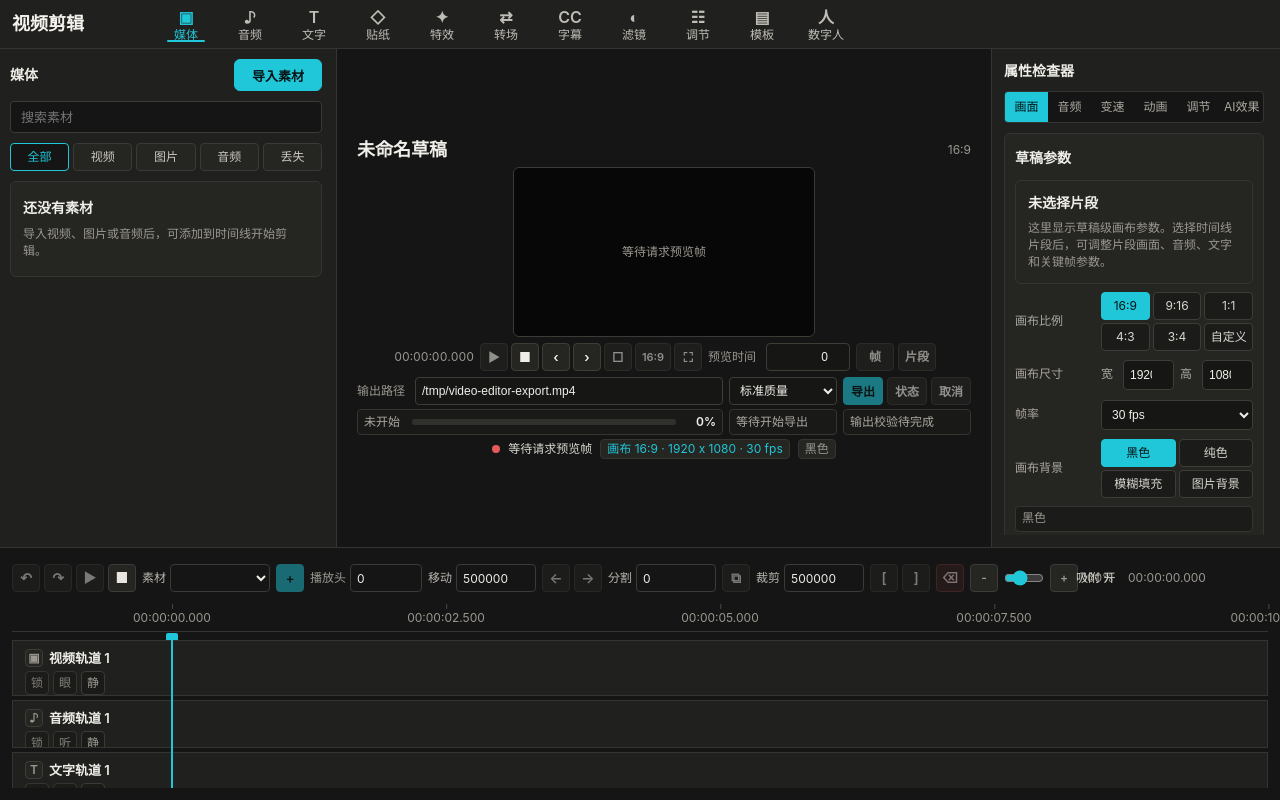
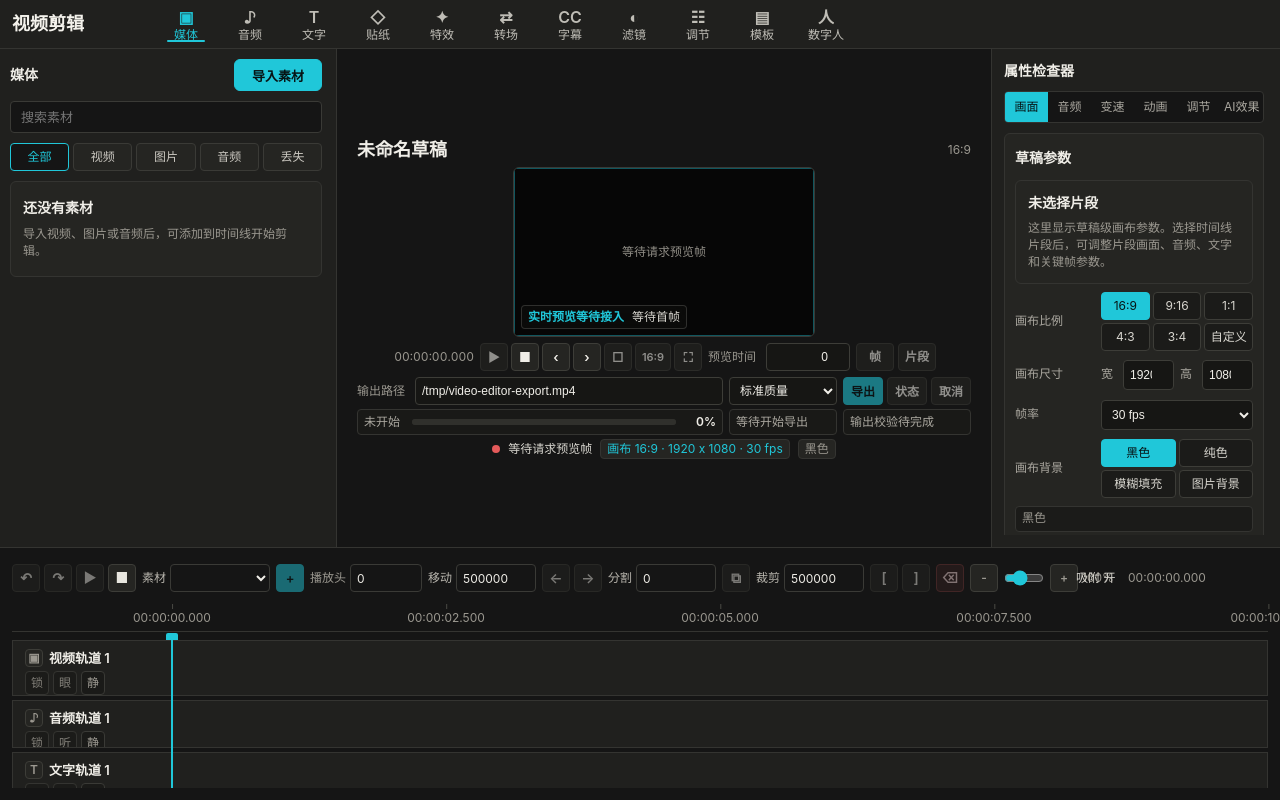
Before and after one commit to lzw5399/video-editor, a React (Vite) app in the folder apps/desktop-electron/: page / in a window 1280 px wide. Built offline with nearby package versions, Linux system fonts and the light colour scheme.

Commit message:
feat(11-04B): reserve native preview host rectangle
- Measures stable preview host bounds and sends integer rect updates through preload
- Displays main-provided realtime preview status, telemetry, and fallback labels
- Covers required desktop geometry and fallback smoke paths

```diff
--- a/apps/desktop-electron/src/renderer/workspace/PreviewMonitor.tsx
+++ b/apps/desktop-electron/src/renderer/workspace/PreviewMonitor.tsx
@@ -1,4 +1,4 @@
-import type { CSSProperties } from "react";
+import { useEffect, useRef, useState, type CSSProperties } from "react";
 
 import type { ExportPreset } from "../../generated/CommandEnvelope";
 import type { DraftCanvasConfig } from "../../generated/Draft";
@@ -49,7 +49,61 @@ type MonitorControl = {
   symbol: string;
 };
 
+type RealtimePreviewHostRect = {
+  x: number;
+  y: number;
+  width: number;
+  height: number;
+  scaleFactorMillis: number;
+};
+
+type RealtimePreviewHostTelemetry = {
+  firstFrameLatencyMs: number | null;
+  seekLatencyMs: number | null;
+  queueLatencyMs: number;
+  renderDurationMs: number;
+  presentedFrameCount: number;
+  droppedFrameCount: number;
+  repeatedFrameCount: number;
+  staleRejectedCount: number;
+  canceledRequestCount: number;
+  fallbackCount: number;
+  cacheHitCount: number;
+  targetTimeMicroseconds: number;
+  playbackGeneration: number;
+};
+
+type RealtimePreviewHostState = {
+  ok: boolean;
+  hostAttached: boolean;
+  fallbackActive: boolean;
+  statusLabel: string;
+  fallbackLabel: string | null;
+  playbackGeneration: number | null;
+  telemetry: RealtimePreviewHostTelemetry | null;
+};
+
+type RealtimePreviewHostApi = {
+  updateHostRect: (rect: RealtimePreviewHostRect) => Promise<RealtimePreviewHostState>;
+  getTelemetry: () => Promise<RealtimePreviewHostState>;
+};
+
+declare global {
+  interface Window {
+    videoEditorRealtimePreviewHost?: RealtimePreviewHostApi;
+  }
+}
+
 const MICROSECONDS_PER_SECOND = 1_000_000;
+const INITIAL_REALTIME_PREVIEW_HOST_STATE: RealtimePreviewHostState = {
+  ok: false,
+  hostAttached: false,
+  fallbackActive: false,
+  statusLabel: "实时预览等待接入",
+  fallbackLabel: null,
+  playbackGeneration: null,
+  telemetry: null
+};
 
 const MONITOR_CONTROLS: readonly MonitorControl[] = [
   { label: "播放", symbol: "▶" },
@@ -82,6 +136,9 @@ export function PreviewMonitor({
   onRefreshExportStatus,
   onCancelExport
 }: PreviewMonitorProps): React.ReactElement {
+  const nativeHostRef = useRef<HTMLDivElement>(null);
+  const lastSentHostRectRef = useRef<string | null>(null);
+  const [nativeHostState, setNativeHostState] = useState<RealtimePreviewHostState>(INITIAL_REALTIME_PREVIEW_HOST_STATE);
   const safePlayheadUs = Math.max(0, Math.round(playheadUs));
   const frameStepUs = frameDurationUs(canvasConfig);
   const canvasReadout = formatCanvasReadout(canvasConfig);
@@ -101,6 +158,88 @@ export function PreviewMonitor({
   const selectionOverlayStyle = buildSelectionOverlayStyle(selectedSegment);
   const textOverlayStyle =
     preview.frameDisplayUrl === null ? buildTextOverlayStyle(selectedSegment) : null;
+
+  useEffect(() => {
+    const hostElement = nativeHostRef.current;
+    const bridge = window.videoEditorRealtimePreviewHost;
+    if (hostElement === null || bridge === undefined) {
+      return;
+    }
+
+    let cancelled = false;
+    let animationFrame: number | null = null;
+
+    const publishBounds = () => {
+      animationFrame = null;
+      const box = hostElement.getBoundingClientRect();
+      const rect = {
+        x: Math.round(box.x),
+        y: Math.round(box.y),
+        width: Math.round(box.width),
+        height: Math.round(box.height),
+        scaleFactorMillis: Math.round(window.devicePixelRatio * 1000)
+      };
+      if (rect.width <= 0 || rect.height <= 0 || rect.scaleFactorMillis <= 0) {
+        return;
+      }
+
+      const rectKey = `${rect.x}:${rect.y}:${rect.width}:${rect.height}:${rect.scaleFactorMillis}`;
+      if (lastSentHostRectRef.current === rectKey) {
+        void bridge.getTelemetry().then((state) => {
+          if (!cancelled) {
+            setNativeHostState(state);
+          }
+        });
+        return;
+      }
+      lastSentHostRectRef.current = rectKey;
+
+      void bridge
+        .updateHostRect(rect)
+        .then((state) => {
+          if (!cancelled) {
+            setNativeHostState(state);
+          }
+          return bridge.getTelemetry();
+        })
+        .then((state) => {
+          if (!cancelled) {
+            setNativeHostState(state);
+          }
+        })
+        .catch(() => {
+          if (!cancelled) {
+            setNativeHostState({
+              ...INITIAL_REALTIME_PREVIEW_HOST_STATE,
+              fallbackActive: true,
+              statusLabel: "实时预览降级显示",
+              fallbackLabel: "实时预览降级：宿主通信暂不可用"
+            });
+          }
+        });
+    };
+
+    const schedulePublish = () => {
+      if (animationFrame !== null) {
+        return;
+      }
+      animationFrame = window.requestAnimationFrame(publishBounds);
+    };
+
+    const observer = new ResizeObserver(schedulePublish);
+    observer.observe(hostElement);
+    window.addEventListener("resize", schedulePublish);
+    schedulePublish();
+
+    return () => {
+      cancelled = true;
+      observer.disconnect();
+      window.removeEventListener("resize", schedulePublish);
+      if (animationFrame !== null) {
+        window.cancelAnimationFrame(animationFrame);
+      }
+    };
+  }, []);
 
   return (
     <div className={showDeveloperDiagnostics ? "preview-shell developer-diagnostics" : "preview-shell"}>
@@ -141,6 +280,17 @@ export function PreviewMonitor({
             {selectedSegment.segment.text.content}
           </div>
         ) : null}
+        <div ref={nativeHostRef} className="preview-native-host" aria-label="实时预览宿主">
+          <div className="preview-native-host-readout">
+            <span aria-label="实时预览状态">{formatRealtimePreviewHostStatus(nativeHostState)}</span>
+            <span aria-label="实时预览数据">{formatRealtimePreviewTelemetry(nativeHostState.telemetry)}</span>
+          </div>
+          {nativeHostState.fallbackLabel !== null ? (
+            <div className="preview-native-host-fallback" aria-label="实时预览降级">
+              {nativeHostState.fallbackLabel}
+            </div>
+          ) : null}
+        </div>
       </div>
 
       <div className="preview-transport" aria-label="预览控制">
@@ -302,6 +452,22 @@ function frameDurationUs(canvasConfig: DraftCanvasConfig): number {
   const numerator = Math.max(1, Math.round(canvasConfig.frameRate.numerator));
   const denominator = Math.max(1, Math.round(canvasConfig.frameRate.denominator));
   return Math.max(1, Math.round((denominator * MICROSECONDS_PER_SECOND) / numerator));
+}
+
+function formatRealtimePreviewHostStatus(state: RealtimePreviewHostState): string {
+  if (state.fallbackActive) {
+    return state.statusLabel;
+  }
+  return state.hostAttached ? "实时预览已接入" : "实时预览等待接入";
+}
+
+function formatRealtimePreviewTelemetry(telemetry: RealtimePreviewHostTelemetry | null): string {
+  if (telemetry === null || telemetry.presentedFrameCount === 0) {
+    return "等待首帧";
+  }
+
+  const firstFrame = telemetry.firstFrameLatencyMs === null ? "首帧 -" : `首帧 ${telemetry.firstFrameLatencyMs} ms`;
+  return `${firstFrame} · 已呈现 ${telemetry.presentedFrameCount} 帧 · 丢帧 ${telemetry.droppedFrameCount}`;
 }
 
 function buildSelectionOverlayStyle(selectedSegment: SelectedSegmentView | null): CSSProperties | null {
--- a/apps/desktop-electron/src/renderer/workspace/preview-inspector.css
+++ b/apps/desktop-electron/src/renderer/workspace/preview-inspector.css
@@ -104,9 +104,63 @@
   background: #050505;
 }
 
+.preview-native-host {
+  position: absolute;
+  inset: 0;
+  z-index: 4;
+  display: grid;
+  grid-template-rows: minmax(0, 1fr) auto auto;
+  align-items: end;
+  min-width: 0;
+  min-height: 0;
+  border: 1px solid rgba(32, 199, 217, 0.42);
+  background: rgba(5, 5, 5, 0.08);
+  pointer-events: none;
+}
+
+.preview-native-host-readout,
+.preview-native-host-fallback {
+  justify-self: start;
+  max-width: calc(100% - 12px);
+  margin: 0 6px 6px;
+  overflow: hidden;
+  border: 1px solid rgba(52, 52, 49, 0.9);
+  border-radius: 4px;
+  background: rgba(13, 13, 12, 0.82);
+  color: #d8d6cf;
+  font-size: 12px;
+  line-height: 1.35;
+  text-overflow: ellipsis;
+  white-space: nowrap;
+  backdrop-filter: blur(8px);
+}
+
+.preview-native-host-readout {
+  display: flex;
+  gap: 8px;
+  padding: 3px 6px;
+}
+
+.preview-native-host-readout span {
+  min-width: 0;
+  overflow: hidden;
+  text-overflow: ellipsis;
+  white-space: nowrap;
+}
+
+.preview-native-host-readout span:first-child {
+  color: #20c7d9;
+  font-weight: 600;
+}
+
+.preview-native-host-fallback {
+  padding: 3px 6px;
+  color: #d6a23f;
+}
+
 .preview-selection-outline {
   position: absolute;
-  z-index: 2;
+  z-index: 5;
   box-sizing: border-box;
   min-width: 18px;
   min-height: 18px;
@@ -141,7 +195,7 @@
 
 .preview-text-overlay {
   position: absolute;
-  z-index: 3;
+  z-index: 6;
   box-sizing: border-box;
   display: block;
   max-width: 100%;
```
Also changed, not shown: 1 other file (tests, documents, lock files or other folders).
